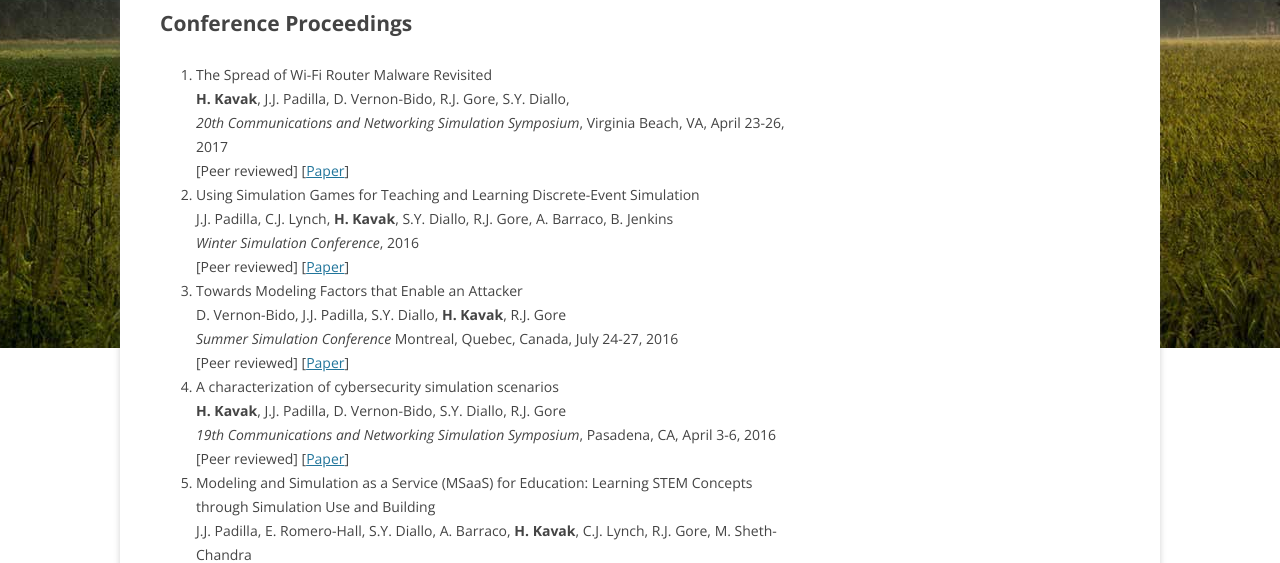
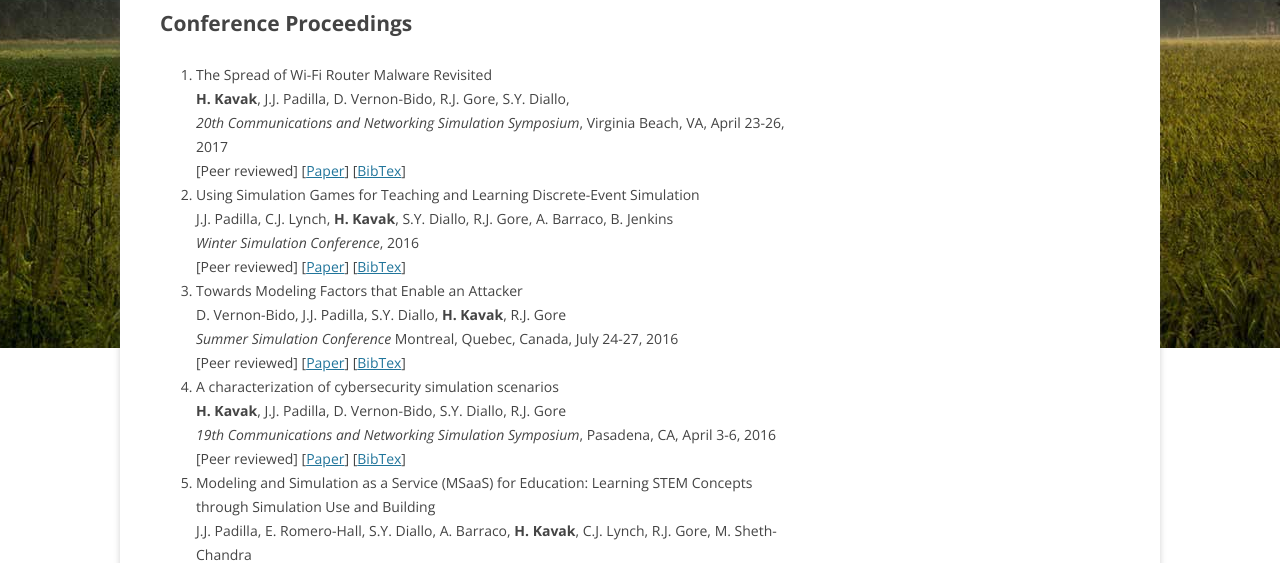
Before and after one commit to hamdikavak/hamdikavak.github.io, a Jekyll site: the page built from publications/index.html, in a window 1280 px wide. Shown: the part 670-1233 px from the top of the page. Built offline with Jekyll 4.4.1, drawn with Linux system fonts in a browser that asks for light colours; nearby versions of some CDN libraries; library files that are not in the unit come from our copies.

Commit message:
BibTex references added for publications. .gitignore file added after importing the project to Eclipse.

```diff
--- a/publications/index.html
+++ b/publications/index.html
@@ -37,6 +37,8 @@ current_page_publications: current_page_item
     <em>20th Communications and Networking Simulation Symposium</em>, Virginia Beach, VA, April 23-26, 2017<br />
     [Peer reviewed]
     [<a title="RG Archive" href="https://www.researchgate.net/publication/316527645_The_Spread_of_Wi-Fi_Router_Malware_Revisited">Paper</a>]
+    [<a title="BibTeX" href="/publications/bibs/2017_wifi_revisited">BibTex</a>]
+
    </li>
   <li>
     Using Simulation Games for Teaching and Learning Discrete-Event Simulation<br />
@@ -44,6 +46,7 @@ current_page_publications: current_page_item
     <em>Winter Simulation Conference</em>, 2016<br />
     [Peer reviewed]
     [<a title="RG Archive" href="https://www.researchgate.net/publication/311679896_Using_Simulation_Games_for_Teaching_and_Learning_Discrete-Event_Simulation">Paper</a>]
+  	[<a title="BibTeX" href="/publications/bibs/2016_cloudes_games">BibTex</a>]
   </li>
   <li>
     Towards Modeling Factors that Enable an Attacker<br />
@@ -51,6 +54,7 @@ current_page_publications: current_page_item
     <em>Summer Simulation Conference</em> Montreal, Quebec, Canada, July 24-27, 2016<br />
     [Peer reviewed]
     [<a title="RG Archive" href="https://www.researchgate.net/publication/305764162_Towards_Modeling_Factors_that_Enable_an_Attacker">Paper</a>]
+  	[<a title="BibTeX" href="/publications/bibs/2016_attacker">BibTex</a>]
   </li>
   <li>
     A characterization of cybersecurity simulation scenarios<br />
@@ -58,6 +62,7 @@ current_page_publications: current_page_item
     <em>19th Communications and Networking Simulation Symposium</em>, Pasadena, CA, April 3-6, 2016<br />
     [Peer reviewed]
     [<a title="RG Archive" href="https://www.researchgate.net/publication/299820368_A_Characterization_of_Cybersecurity_Simulation_Scenarios">Paper</a>]
+  	[<a title="BibTeX" href="/publications/bibs/2016_scenario">BibTex</a>]
   </li>
   <li>
     Modeling and Simulation as a Service (MSaaS) for Education: Learning STEM Concepts through Simulation Use and Building<br />
```
Also changed, not shown: 1 other file.
